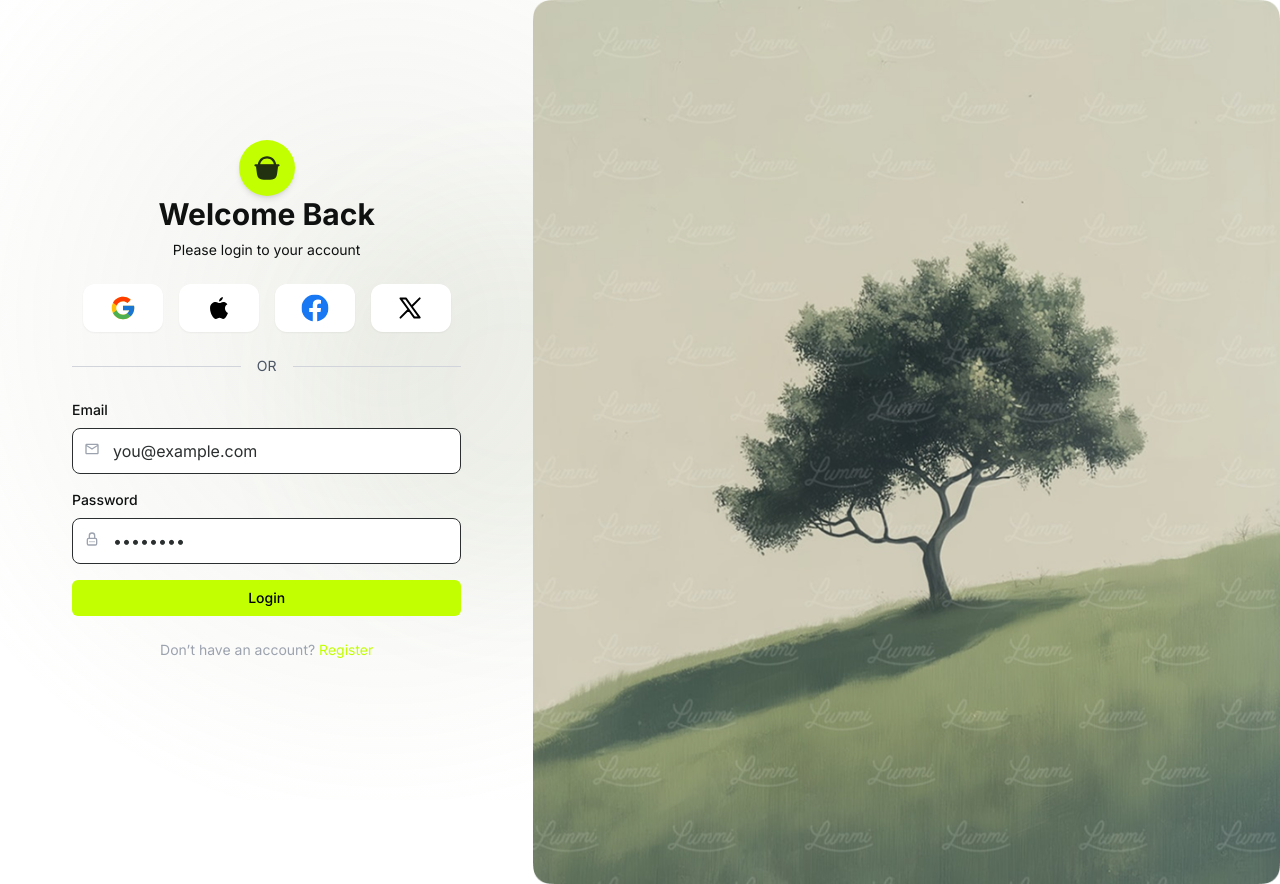
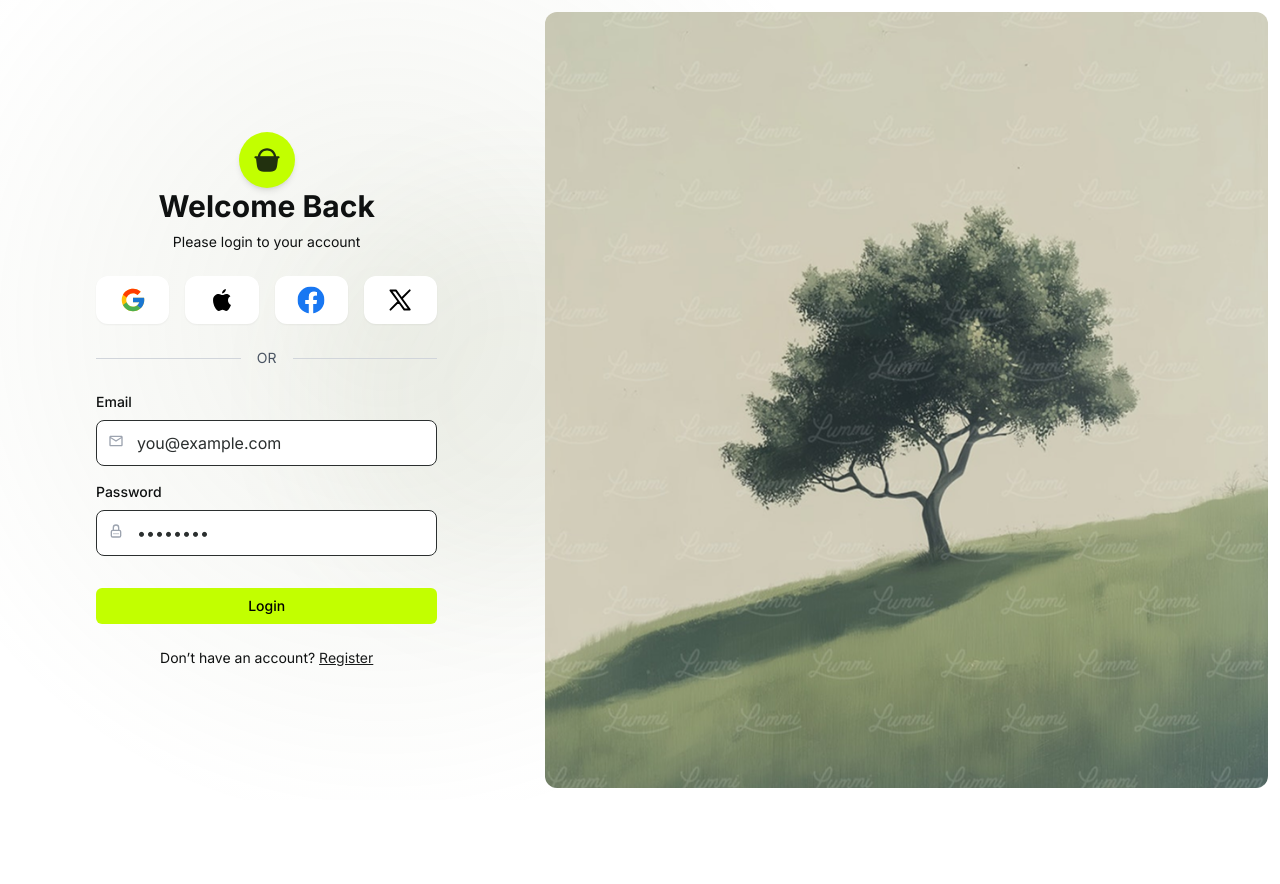
Before and after one commit to Waahguptaji/spndo, a Next.js app in the folder client/: page /login in a window 1280 px wide. After the commit the page ends 800 px from the top, so only its background shows below. Built offline with nearby package versions, Linux system fonts and the light colour scheme.

Commit message:
fix(login-ui): login page inconsistency fixed [#2]

```diff
--- a/client/src/app/login/page.tsx
+++ b/client/src/app/login/page.tsx
@@ -38,8 +38,8 @@
 
   return (
     <div className="flex min-h-screen  md:flex-col justify-center ">
-      <div className="flex ">
-        <div className="p-8 md:w-5/12 flex flex-col justify-center relative">
+      <div className="flex overflow-hidden">
+        <div className="md:px-24 md:w-5/12 flex flex-col justify-center relative">
           <div className="flex justify-center relative">
             <div className="bg-primary-brand w-14 h-14 rounded-full flex items-center justify-center shadow-md">
               <Image
@@ -112,7 +112,7 @@
             </Button>
           </div>
           {/* Divider */}
-          <div className="flex items-center my-6 md:mx-10">
+          <div className="flex items-center my-6 ">
             <div className="flex-grow h-px bg-neutral-softGrey1"></div>
             <span className="mx-4 text-sm text-neutral-grey2 dark:text-dark-muted">
               OR
@@ -121,7 +121,7 @@
           </div>
           <form
             onSubmit={handleSubmit}
-            className="flex flex-col gap-4 md:mx-10"
+            className="flex flex-col gap-4 "
           >
             <FormInput
               id="email"
@@ -141,16 +141,16 @@
               onChange={handleChange}
               icon={<TbLockPassword />}
             />
-            <Button type="submit" fullWidth>
+            <Button type="submit" fullWidth className="mt-4">
               Login
             </Button>
           </form>
 
-          <p className="mt-6 text-sm text-center text-neutral-grey3 dark:text-dark-muted">
+          <p className="mt-6 text-sm text-center text-neutral-dark2dark:text-dark-muted">
             Don’t have an account?{" "}
             <Link
               href="/register"
-              className="text-primary-brand hover:underline dark:text-primary-brand"
+              className="text-neutral-dark2 dark:text-primary-brand underline"
             >
               Register
             </Link>
@@ -158,11 +158,12 @@
         </div>
 
         {/* Image container - added centering and padding */}
-        <div className="hidden md:block w-7/12 h-screen relative">
+        <div className="hidden md:block w-7/12 h-screen relative ">
           <Image
             src={loginImage}
             alt="Login illustration"
-            className="object-contain "
+            className="object-cover p-3 rounded-3xl"
+            fill
           />
         </div>
       </div>
--- a/client/src/app/register/page.tsx
+++ b/client/src/app/register/page.tsx
@@ -20,7 +20,7 @@
     // The corrected code
     <div className="flex flex-col md:flex-row min-h-screen md:h-screen w-full justify-center">
       {/* left: form */}
-      <div className="relative z-10 w-full md:w-5/12 flex flex-col items-center  h-full px-6 justify-center space-y-8">
+      <div className="relative z-10 w-full md:w-5/12 flex flex-col items-center  h-full px-6 justify-center space-y-4">
         {/* logo */}
         <div>
           <div className="bg-primary-brand w-14 h-14 rounded-full flex items-center justify-center shadow-md">
@@ -34,7 +34,7 @@
         </div>
 
         {/* title */}
-        <div className="text-center space-y-2">
+        <div className="text-center">
           <h1 className="text-2xl md:text-3xl font-bold dark:text-neutral-white text-neutral-dark1">
             Create an account
           </h1>
@@ -150,7 +150,7 @@
             type="submit"
             variant="primary"
             fullWidth
-            className="w-full max-w-sm h-12 mt-4 mb-2 text-lg font-semibold rounded-lg"
+            className="w-full max-w-sm h-12 text-lg font-semibold rounded-lg"
           >
             Sign up
           </Button>
```
